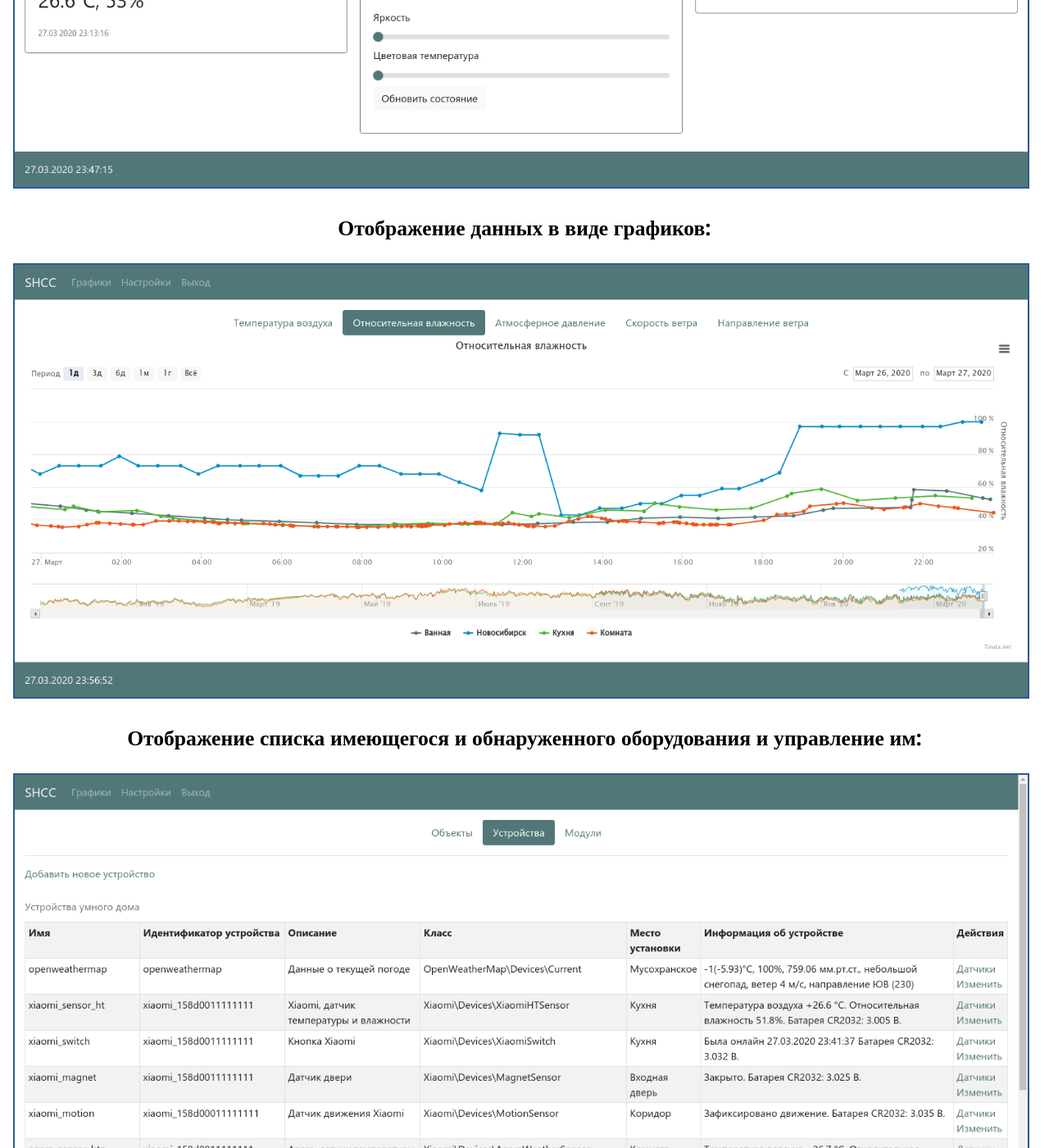
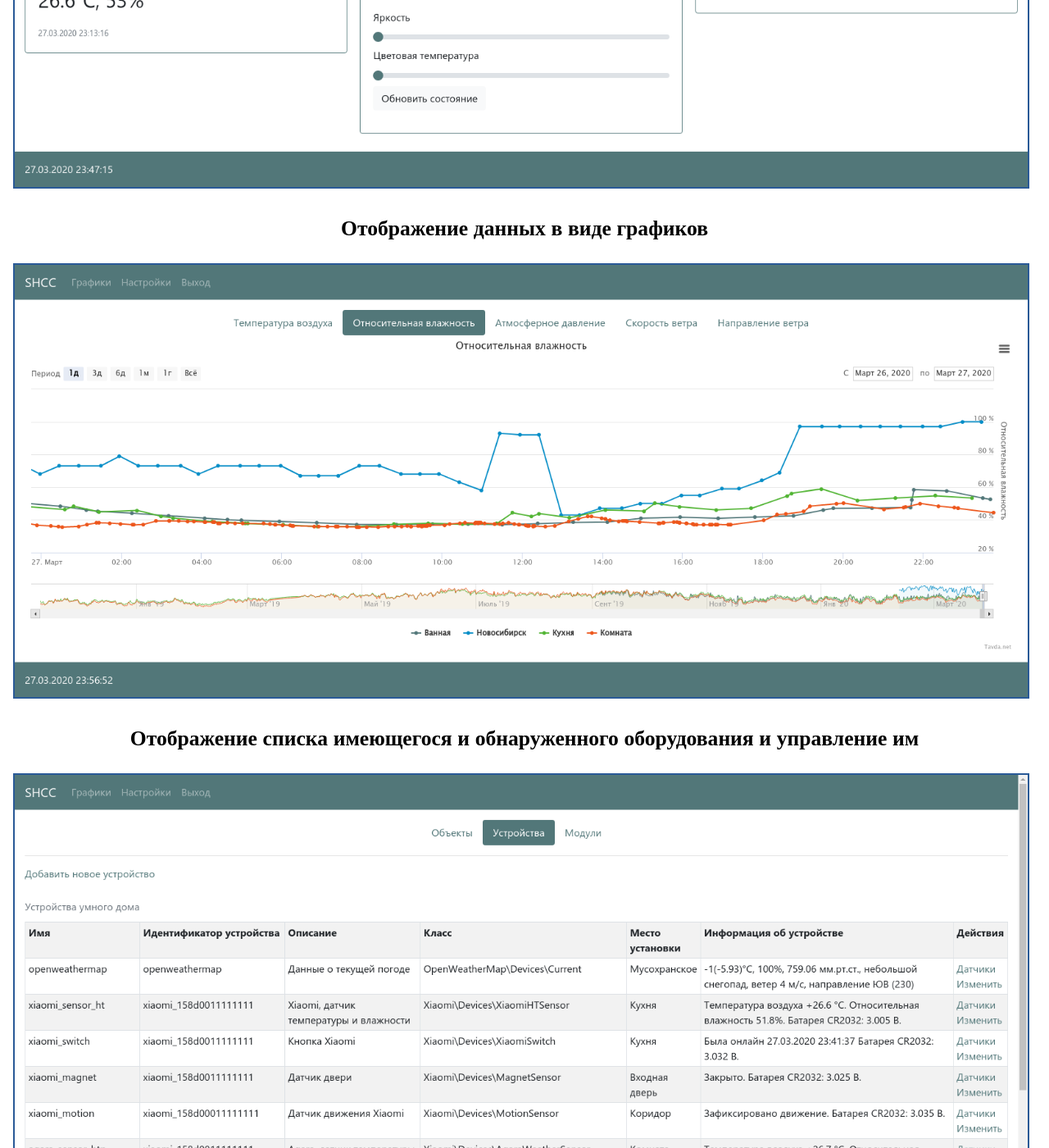
Before and after one commit to fsa/site, a Jekyll site: the page built from shcc.md, in a window 1280 px wide and 1400 px high, scrolled down 1220 px. Shown: the whole window at 82% size. Built offline with Jekyll 4.4.1, drawn with Linux system fonts in a browser that asks for light colours; our own code applies the rules of GitHub Pages for plain Markdown files; some of the changed text lies outside the part shown.

Commit message:
Исправлены ошибки, найденные валидатором Markdown

```diff
--- a/shcc.md
+++ b/shcc.md
@@ -30,14 +30,14 @@ SHCC - сокращение от SmartHome Control Center.
 
 Внешний вид системы полностью зависит от того, кто её будет модифицировать. На скриншотах ниже приведены варианты, которые можно было реализовать на старых версиях системы. В новых версиях внешний вид системы зависит от вас, но используемые компоненты позволят ввм легко обеспечить подобный вид или использовать свой.
 
-### Основной экран:
+### Основной экран
 
 ![Главный экран](/shcc/pc_main.png)
 
-### Отображение данных в виде графиков:
+### Отображение данных в виде графиков
 
 ![Графики](/shcc/pc_charts.jpg)
 
-### Отображение списка имеющегося и обнаруженного оборудования и управление им:
+### Отображение списка имеющегося и обнаруженного оборудования и управление им
 
 ![Устройства](/shcc/pc_devices.png)
```
